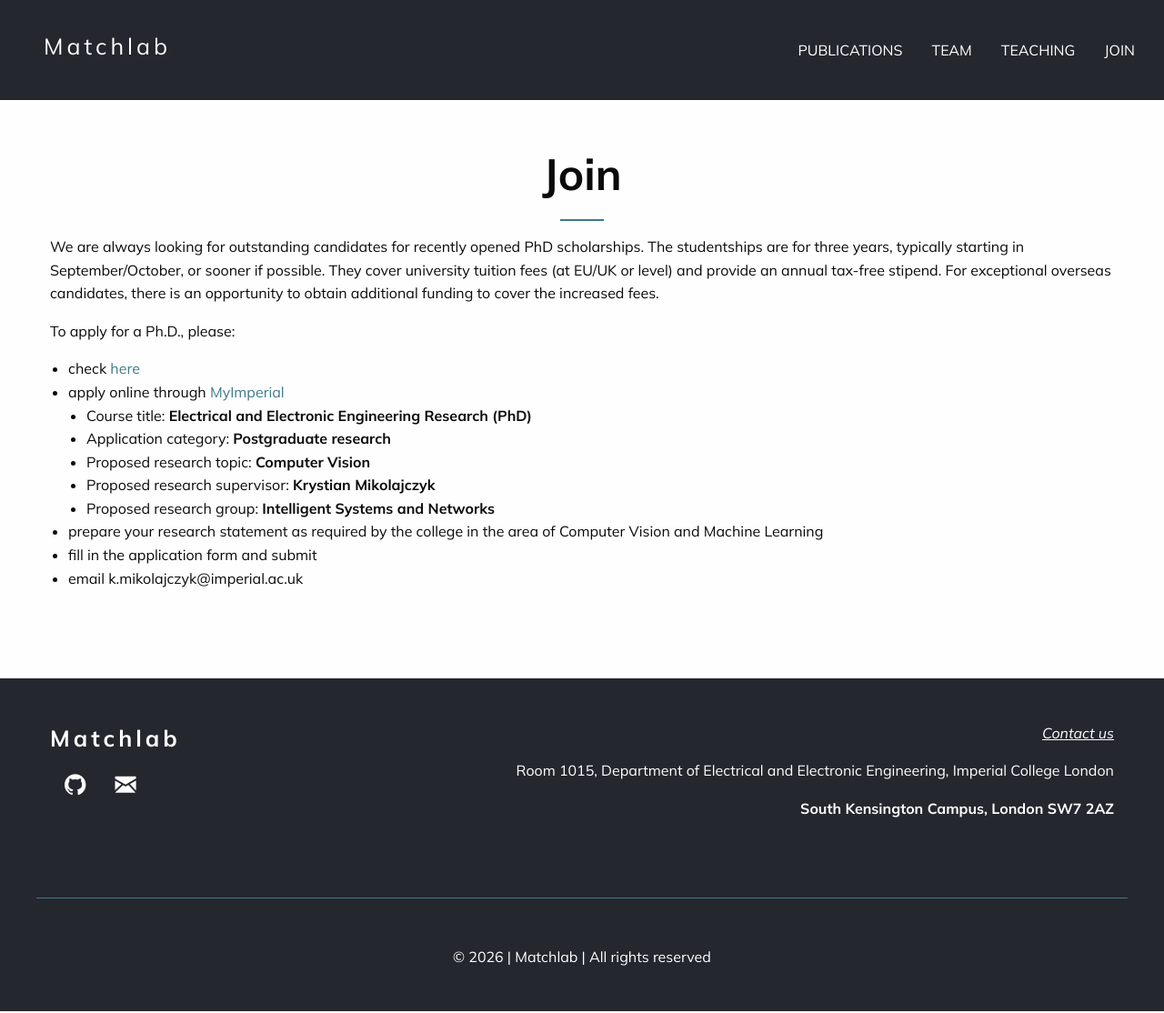
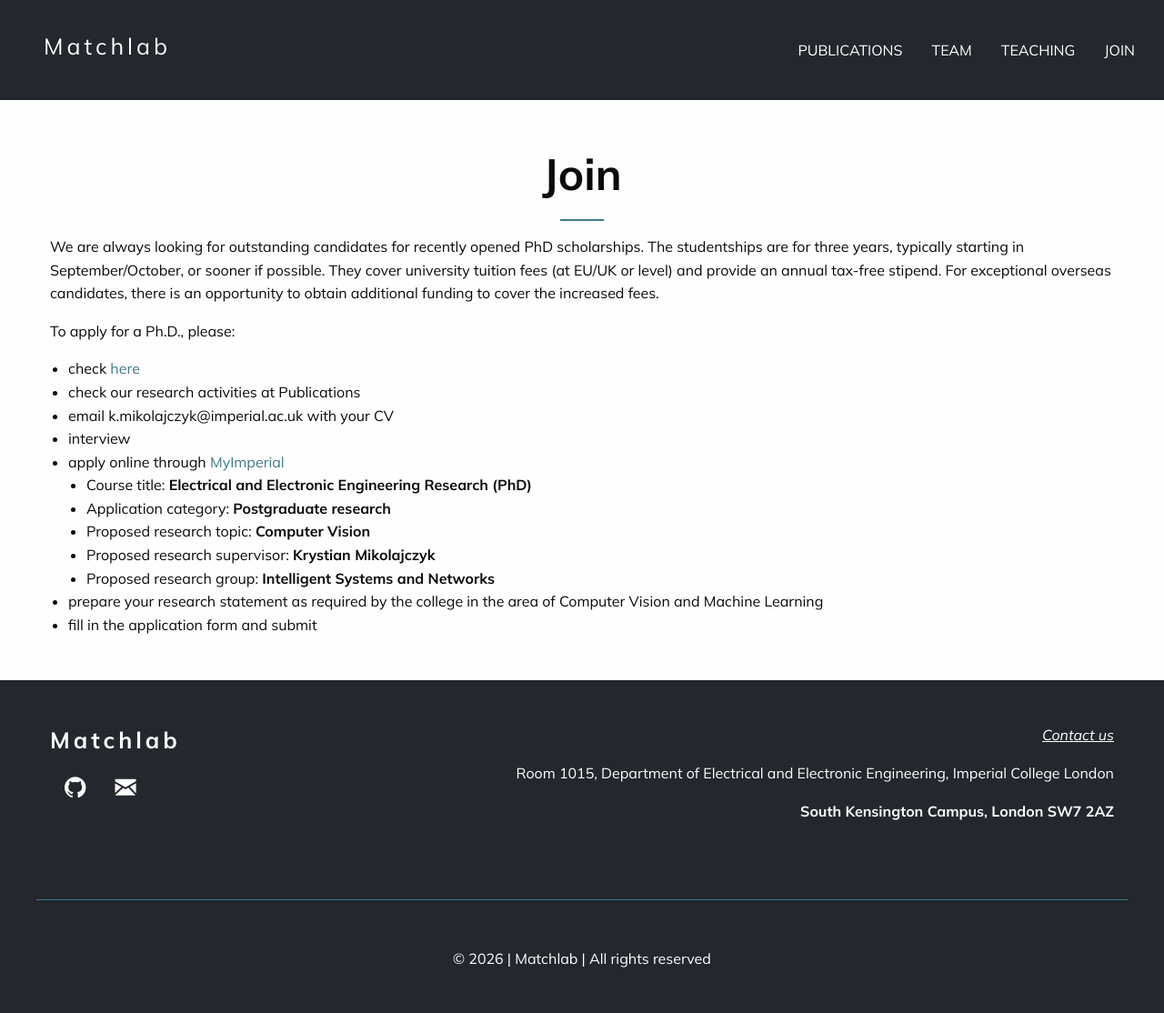
Before and after one commit to MatchLab-Imperial/matchlab-imperial.github.io, a Jekyll site: the page built from join.md, in a window 1280 px wide. Shown: the whole page at 91% size. Built offline with Jekyll 4.4.1, drawn with Linux system fonts in a browser that asks for light colours.

Commit message:
Update join.md

```diff
--- a/join.md
+++ b/join.md
@@ -8,6 +8,9 @@ We are always looking for outstanding candidates for recently opened PhD scholar
 
 To apply for a Ph.D., please:
 - check [here](https://www.imperial.ac.uk/electrical-engineering/study/phd/)
+- check our research activities at Publications
+- email k.mikolajczyk@imperial.ac.uk with your CV
+- interview
 - apply online through [MyImperial](https://myimperial.powerappsportals.com/SignIn?returnUrl=/)
     - Course title: **Electrical and Electronic Engineering Research (PhD)**
     - Application category: **Postgraduate research**
```
Also changed, not shown: other parts of join.md (+0 -1 lines).
